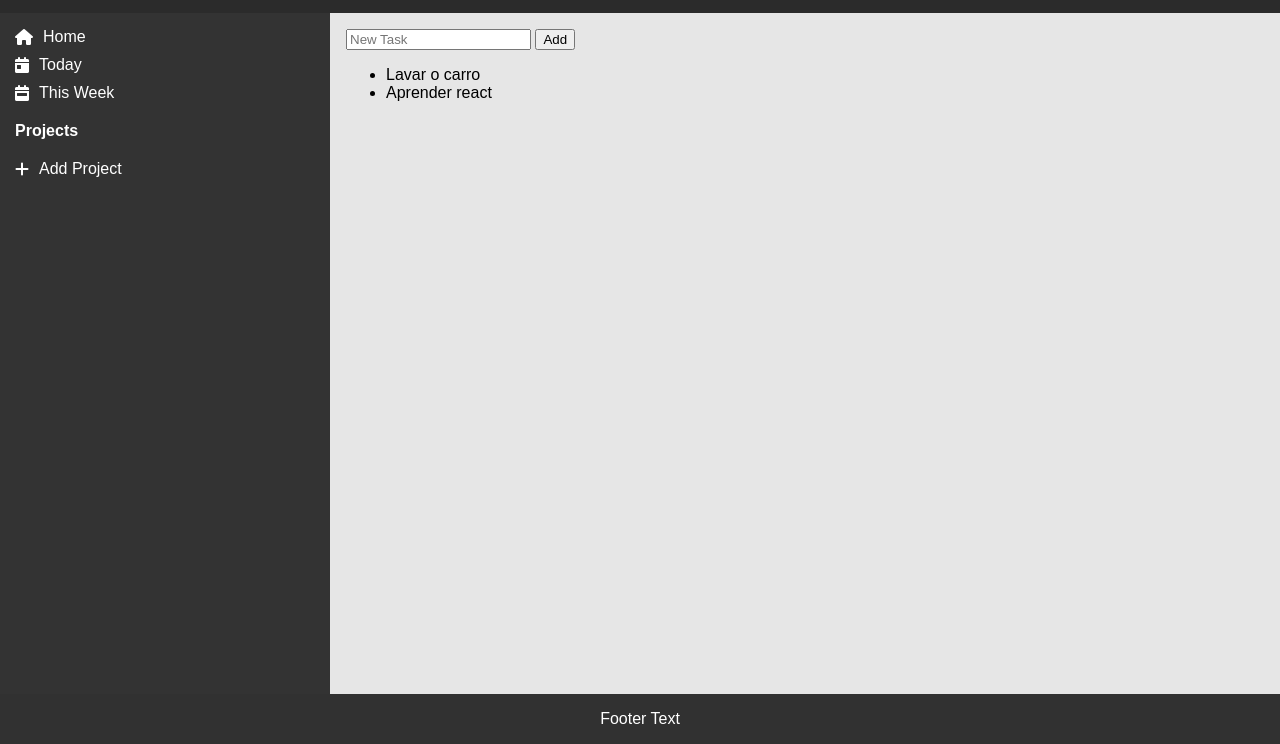
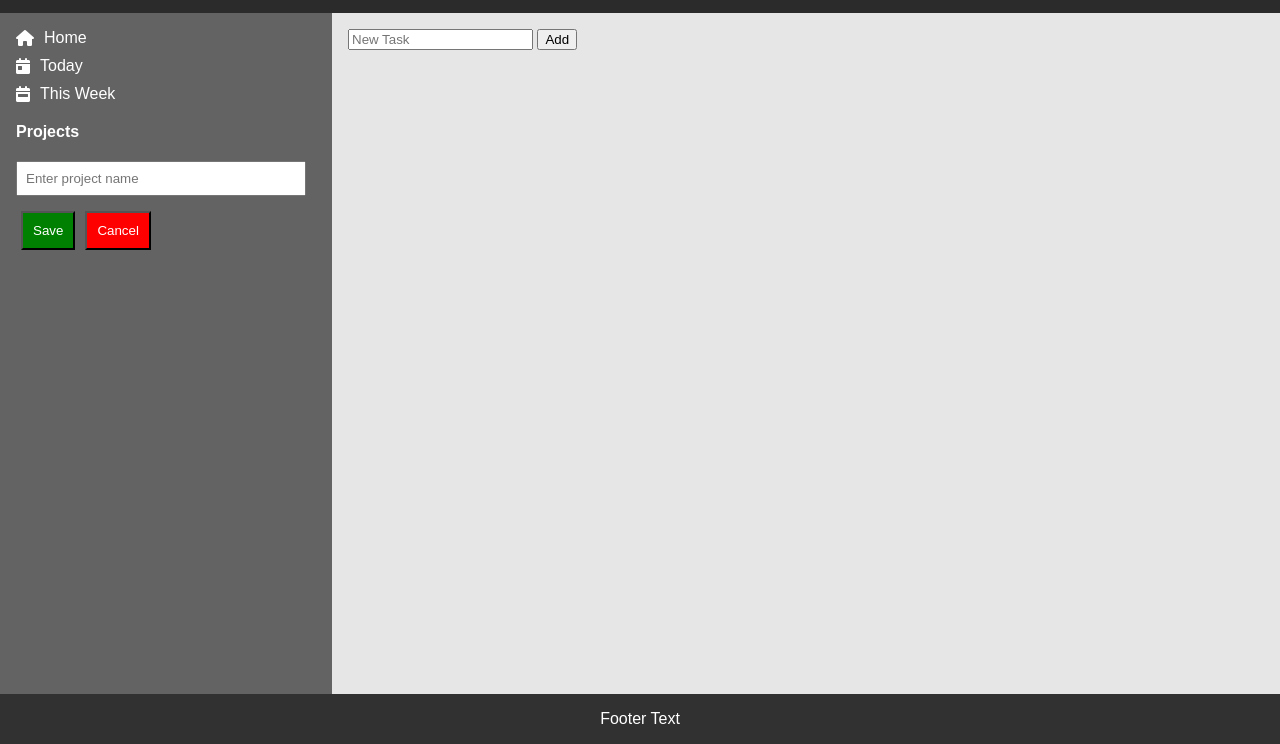
Before and after one commit to vinnicf/todo, a plain HTML site: page index.html in a window 1280 px wide. Both pictures are taken after a click on the element "Add Project". Shown: the part 56-800 px from the top of the page. Drawn offline with Linux system fonts and the light colour scheme.

Commit message:
Make add project button functional

```diff
--- a/src/index.js
+++ b/src/index.js
@@ -10,6 +10,84 @@ class Project {
 }
 
 
+
+let projects = JSON.parse(localStorage.getItem('projects')) || [];
+
+
+function addProject(name) {
+    const newProject = new Project(name);
+    projects.push(newProject);
+    localStorage.setItem('projects', JSON.stringify(projects));
+  }
+
+
+function renderProjects() {
+    const projectList = document.querySelector('.sidebar-projects');
+    projectList.innerHTML = ''; // Clear existing projects
+    projects.forEach(project => {
+      const projectItem = document.createElement('div');
+      projectItem.classList.add('sidebar-item');
+      projectItem.innerHTML = `<i class="fas fa-folder"></i><p>${project.name}</p>`;
+      projectList.appendChild(projectItem);
+    });
+  }
+
+
+document.querySelector('.add-project').addEventListener('click', function() {
+
+    this.style.display = 'none';
+
+    //Input field
+    const input = document.createElement('input');
+    input.type = 'text';
+    input.placeholder = 'Enter project name';
+    input.id = 'new-project-name';
+    input.classList.add('project-input');
+
+    //  'Save' button
+    const saveButton = document.createElement('button');
+    saveButton.innerHTML = 'Save';
+    saveButton.classList.add('save-project');
+
+    // 'Cancel' button
+     const cancelButton = document.createElement('button');
+    cancelButton.innerHTML = 'Cancel';
+    cancelButton.classList.add('cancel-project');
+
+  const sidebar = document.querySelector('.sidebar');
+  sidebar.appendChild(input);
+  sidebar.appendChild(saveButton);
+  sidebar.appendChild(cancelButton);
+
+ // Event Listener for the 'Save' button
+ saveButton.addEventListener('click', () => {
+    const name = input.value;
+    if (name) {
+      addProject(name);
+      renderProjects();
+      // Remove input and buttons
+      input.remove();
+      saveButton.remove();
+      cancelButton.remove();
+      // Show the 'Add Project' button again
+      document.querySelector('.add-project').style.display = 'flex';
+    }
+  });
+
+
+// Event Listener for the 'Cancel' button
+cancelButton.addEventListener('click', () => {
+     // Remove input and buttons
+    input.remove();
+    saveButton.remove();
+    cancelButton.remove();
+        // Show the 'Add Project' button again
+        document.querySelector('.add-project').style.display = 'flex';
+      });
+
+});
+
+
 class Task {
     constructor(title,text) {
       this.title = title
@@ -20,13 +98,8 @@ class Task {
   }
 
 
-const projects = [new Project('Home'), new Project('Work')];
 
-let tasks = [
-    { title: 'Lavar o carro', text:'O carro esta bem sujo ne', projectId: projects[0].id, id: 1693435297401 },
-    { title: 'Aprender react', text:'Precisamos disso para evoluir na vida', projectId: projects[0].id, id: 1693435298401 }
-  ];
-
+let tasks = JSON.parse(localStorage.getItem('tasks')) || [];
 
 
 // Function to render tasks
@@ -49,10 +122,10 @@ const renderTasks = (taskArray) => {
     });
   };
 
-
   // Render tasks when the page loads
 document.addEventListener('DOMContentLoaded', () => {
     renderTasks(tasks);
+    renderProjects()
 
     const addTaskForm = document.getElementById('addTaskForm');
 
@@ -71,6 +144,8 @@ document.addEventListener('DOMContentLoaded', () => {
 
             tasks.push(newTask);
 
+            localStorage.setItem('tasks', JSON.stringify(tasks));
+
             renderTasks(tasks);
 
             taskInput.value = '';
--- a/src/style.css
+++ b/src/style.css
@@ -33,12 +33,7 @@ body {
 }
 
 
-.sidebar {
-  background-color: #636363;
-  color: white;
-  width: 300px;
-  padding: 1em;
-}
+
 
 
 .main {
@@ -56,13 +51,13 @@ body {
 }
 
 
+.sidebar {
+    background-color: #636363;
+    color: white;
+    width: 300px;
+    padding: 1em;
+  }
 
-.sidebar {
-    width: 300px;
-    background-color: #333;
-    color: white;
-    padding: 15px;
-  }
 
   .sidebar-item, .sidebar-section-title {
     display: flex;
@@ -83,3 +78,22 @@ body {
   .add-project {
     margin-top: 20px;
   }
+
+
+  .project-input {
+    width: 90%;
+    margin: 10px 0;
+    padding: 8px;
+  }
+
+  .save-project, .cancel-project {
+    background-color: green;
+    color: white;
+    margin: 5px;
+    padding: 10px;
+    cursor: pointer;
+  }
+
+  .cancel-project {
+    background-color: red;
+  }
```
Also changed, not shown: index.html (+2 -1 lines).
